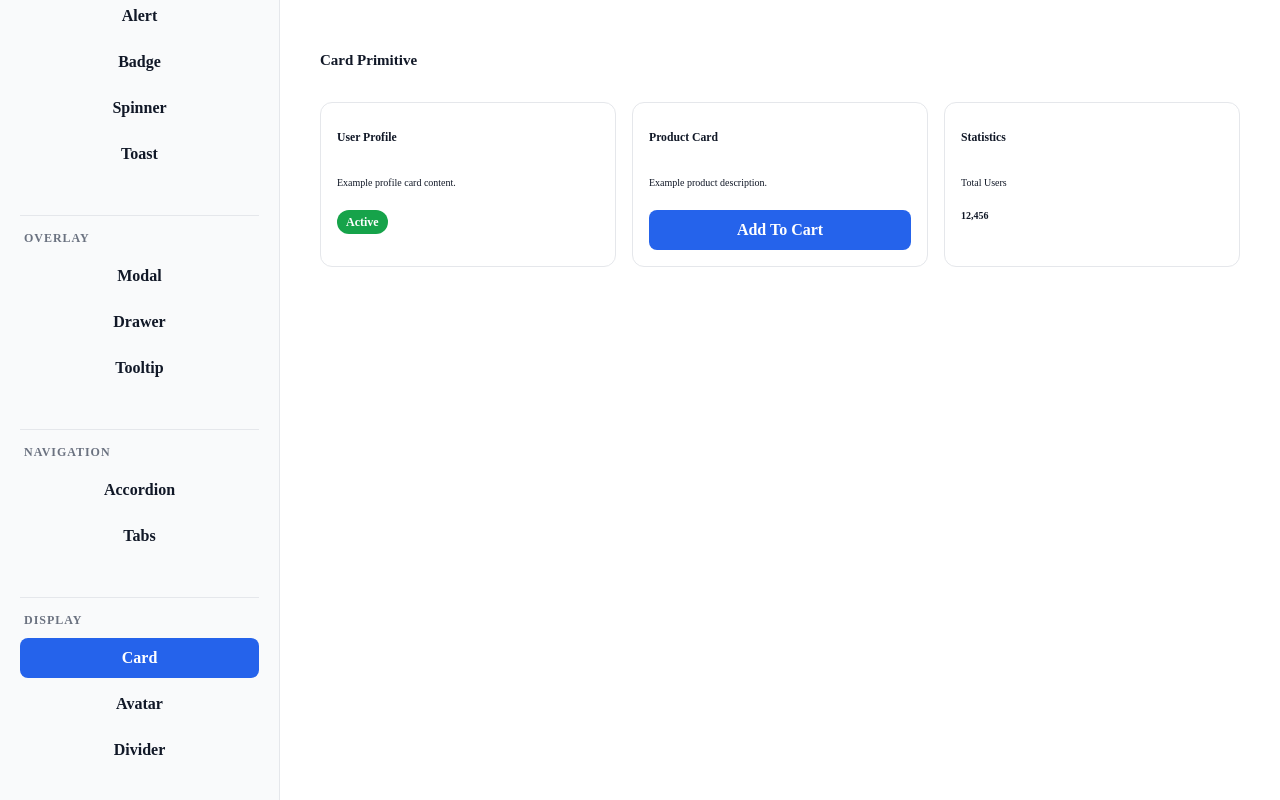
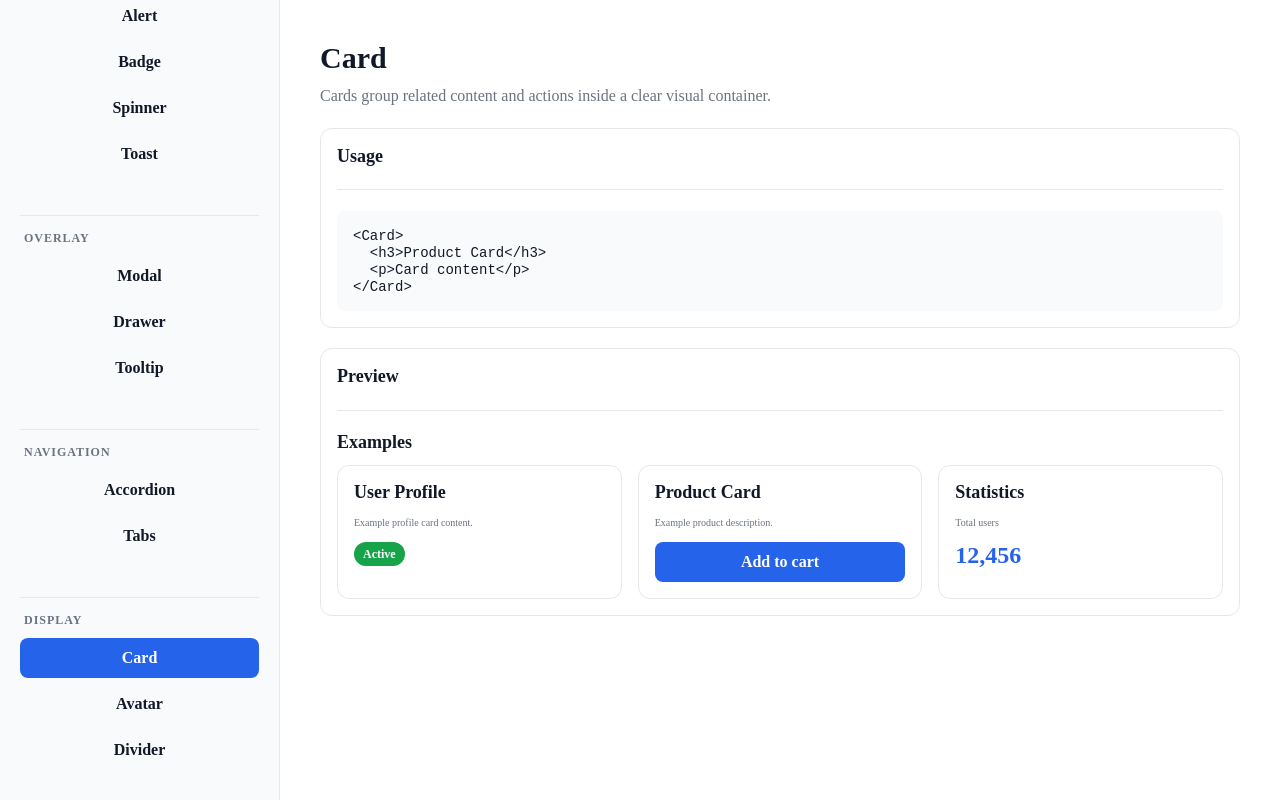
Before and after one commit to ingemedical16/project-os, a Next.js app: page /en in a window 1280 px wide. Both pictures are taken after a click on the button "Card". Built offline with nearby package versions, Linux system fonts and the light colour scheme.

Commit message:
refactor: improve card showcase documentation

```diff
--- a/src/features/design-system/CardShowcase/CardShowcase.module.scss
+++ b/src/features/design-system/CardShowcase/CardShowcase.module.scss
@@ -1,19 +1,60 @@
-.showcase {
+@use '@/styles/abstracts/variables' as *;
+@use '@/styles/abstracts/mixins' as *;
+
+.code {
+  margin: 0;
+  padding: $space-4;
+
+  overflow-x: auto;
+
+  border-radius: $radius-md;
+
+  background: var(--surface-hover);
+  color: var(--text);
+
+  font-family: $font-family-mono;
+  font-size: $font-size-sm;
+}
+
+.section {
   display: flex;
   flex-direction: column;
-  gap: 2rem;
+  gap: $space-3;
+}
+
+.section h3 {
+  margin: 0;
+
+  color: var(--text);
+
+  font-size: $font-size-lg;
+  font-weight: $font-weight-semibold;
 }
 
 .grid {
   display: grid;
-  gap: 1.6rem;
-
-  grid-template-columns: repeat(
-    auto-fit,
-    minmax(24rem, 1fr)
-  );
+  grid-template-columns: 1fr;
+  gap: $space-4;
 }
 
-.grid > * {
-  gap: 1.2rem;
+.cardContent {
+  gap: $space-3;
 }
+
+.cardContent p {
+  margin: 0;
+
+  color: var(--text-muted);
+  line-height: $line-height-normal;
+}
+
+.statValue {
+  color: var(--accent);
+  font-size: $font-size-2xl;
+}
+
+@include respond(md) {
+  .grid {
+    grid-template-columns: repeat(3, 1fr);
+  }
+}
--- a/src/features/design-system/CardShowcase/CardShowcase.tsx
+++ b/src/features/design-system/CardShowcase/CardShowcase.tsx
@@ -1,53 +1,72 @@
+import { useTranslations } from 'next-intl';
+
 import {
   Badge,
   Button,
   Card,
 } from '@/components/ui';
 
+import { ShowcaseSection } from '../ShowcaseSection';
+
 import styles from './CardShowcase.module.scss';
 
 export function CardShowcase() {
+  const t = useTranslations(
+    'designSystem.components.card'
+  );
+
+  const usage = `<Card>
+  <h3>Product Card</h3>
+  <p>Card content</p>
+</Card>`;
+
   return (
-    <section className={styles.showcase}>
-      <h2>Card Primitive</h2>
+    <ShowcaseSection
+      title={t('title')}
+      description={t('description')}
+      usageTitle={t('usage')}
+      previewTitle={t('preview')}
+      usage={
+        <pre className={styles.code}>
+          <code>{usage}</code>
+        </pre>
+      }
+    >
+      <div className={styles.section}>
+        <h3>{t('examples')}</h3>
 
         <div className={styles.grid}>
-        <Card>
-          <h3>User Profile</h3>
+          <Card className={styles.cardContent}>
+            <h3>{t('profileTitle')}</h3>
 
-          <p>
-            Example profile card content.
-          </p>
+            <p>{t('profileDescription')}</p>
 
             <Badge variant="success">
-            Active
+              {t('active')}
             </Badge>
           </Card>
 
-        <Card>
-          <h3>Product Card</h3>
+          <Card className={styles.cardContent}>
+            <h3>{t('productTitle')}</h3>
 
-          <p>
-            Example product description.
-          </p>
+            <p>{t('productDescription')}</p>
 
             <Button>
-            Add To Cart
+              {t('productAction')}
             </Button>
           </Card>
 
-        <Card>
-          <h3>Statistics</h3>
+          <Card className={styles.cardContent}>
+            <h3>{t('statsTitle')}</h3>
 
-          <p>
-            Total Users
-          </p>
+            <p>{t('statsDescription')}</p>
 
-          <strong>
+            <strong className={styles.statValue}>
               12,456
             </strong>
           </Card>
         </div>
-    </section>
+      </div>
+    </ShowcaseSection>
   );
 }
--- a/src/i18n/loadMessages.ts
+++ b/src/i18n/loadMessages.ts
@@ -40,6 +40,7 @@ export async function loadMessages(
     designSystemTooltip,
     designSystemAccordion,
     designSystemTabs,
+    designSystemCard,
 
     settingsProfile,
     settingsPreferences,
@@ -78,6 +79,7 @@ export async function loadMessages(
     import(`./messages/${locale}/designSystem/components/tooltip.json`),
     import(`./messages/${locale}/designSystem/components/accordion.json`),
     import(`./messages/${locale}/designSystem/components/tabs.json`),
+    import(`./messages/${locale}/designSystem/components/card.json`),
 
     import(`./messages/${locale}/settings/profile.json`),
     import(`./messages/${locale}/settings/preferences.json`),
@@ -125,6 +127,7 @@ export async function loadMessages(
         tooltip: designSystemTooltip.default,
         accordion: designSystemAccordion.default,
         tabs: designSystemTabs.default,
+        card: designSystemCard.default,
       },
     },
     settings: {
--- /dev/null
+++ b/src/i18n/messages/ar/designSystem/components/card.json
@@ -0,0 +1,15 @@
+{
+  "title": "بطاقة",
+  "description": "تجمع البطاقات المحتوى والإجراءات المرتبطة داخل حاوية مرئية واضحة.",
+  "usage": "الاستخدام",
+  "preview": "المعاينة",
+  "examples": "أمثلة",
+  "profileTitle": "ملف المستخدم",
+  "profileDescription": "مثال على محتوى بطاقة الملف الشخصي.",
+  "productTitle": "بطاقة منتج",
+  "productDescription": "مثال على وصف المنتج.",
+  "productAction": "إضافة إلى السلة",
+  "statsTitle": "إحصائيات",
+  "statsDescription": "إجمالي المستخدمين",
+  "active": "نشط"
+}
--- /dev/null
+++ b/src/i18n/messages/en/designSystem/components/card.json
@@ -0,0 +1,15 @@
+{
+  "title": "Card",
+  "description": "Cards group related content and actions inside a clear visual container.",
+  "usage": "Usage",
+  "preview": "Preview",
+  "examples": "Examples",
+  "profileTitle": "User Profile",
+  "profileDescription": "Example profile card content.",
+  "productTitle": "Product Card",
+  "productDescription": "Example product description.",
+  "productAction": "Add to cart",
+  "statsTitle": "Statistics",
+  "statsDescription": "Total users",
+  "active": "Active"
+}
--- /dev/null
+++ b/src/i18n/messages/fr/designSystem/components/card.json
@@ -0,0 +1,15 @@
+{
+  "title": "Carte",
+  "description": "Les cartes regroupent du contenu et des actions liés dans un conteneur visuel clair.",
+  "usage": "Utilisation",
+  "preview": "Aperçu",
+  "examples": "Exemples",
+  "profileTitle": "Profil utilisateur",
+  "profileDescription": "Exemple de contenu pour une carte de profil.",
+  "productTitle": "Carte produit",
+  "productDescription": "Exemple de description de produit.",
+  "productAction": "Ajouter au panier",
+  "statsTitle": "Statistiques",
+  "statsDescription": "Nombre total d’utilisateurs",
+  "active": "Actif"
+}
--- /dev/null
+++ b/src/i18n/messages/ro/designSystem/components/card.json
@@ -0,0 +1,15 @@
+{
+  "title": "Card",
+  "description": "Cardurile grupează conținut și acțiuni asociate într-un container vizual clar.",
+  "usage": "Utilizare",
+  "preview": "Previzualizare",
+  "examples": "Exemple",
+  "profileTitle": "Profil utilizator",
+  "profileDescription": "Exemplu de conținut pentru un card de profil.",
+  "productTitle": "Card produs",
+  "productDescription": "Exemplu de descriere a produsului.",
+  "productAction": "Adaugă în coș",
+  "statsTitle": "Statistici",
+  "statsDescription": "Total utilizatori",
+  "active": "Activ"
+}
```
Lines whose indentation alone changed are shown as unchanged.
